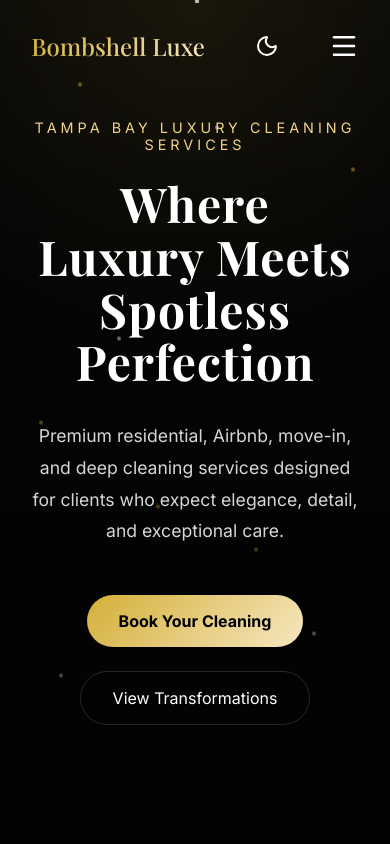
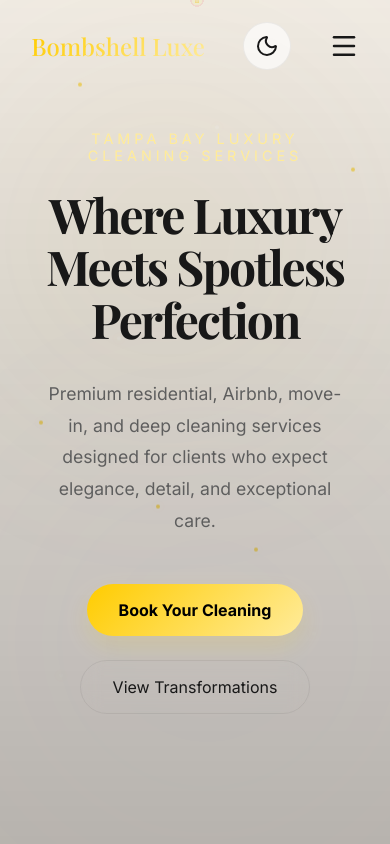
Before and after one commit to RodriguezRamiro/BombshellLuxeCleaning, a React (Vite) app: page / in a window 390 px wide. Shown: the top 844 px of the page. Built offline with nearby package versions, Linux system fonts and the light colour scheme.

Commit message:
audit pass to change color scheme..

```diff
--- a/src/styles/footer.css
+++ b/src/styles/footer.css
@@ -12,12 +12,14 @@
     background:
       linear-gradient(
         to top,
-        #050505,
-        #080808
+        var(--bg-secondary),
+        var(--bg-primary)
       );
 
     border-top:
-      1px solid rgba(255,255,255,0.06);
+      1px solid var(--glass-border);
+
+    isolation:isolate;
 
   }
 
@@ -36,7 +38,7 @@
     background:
       radial-gradient(
         circle,
-        rgba(212,175,55,0.12),
+        rgba(255,204,0,0.10),
         transparent 70%
       );
 
@@ -101,6 +103,8 @@
 
     color:var(--champagne);
 
+    font-weight:600;
+
   }
 
   .footer-links a{
@@ -156,13 +160,14 @@
     border-radius:50%;
 
     background:
-      rgba(255,255,255,0.05);
+      var(--glass-bg);
 
     border:
-      1px solid rgba(255,255,255,0.08);
+      1px solid var(--glass-border);
 
     transition:0.3s ease;
 
+    backdrop-filter:blur(14px);
   }
 
   .social-icons a:hover{
@@ -170,10 +175,10 @@
     transform:translateY(-5px);
 
     border:
-      1px solid rgba(212,175,55,0.3);
+      1px solid rgba(255,204,0,0.25);
 
     box-shadow:
-      0 0 20px rgba(212,175,55,0.15);
+      var(--shadow-gold);
 
   }
 
@@ -188,7 +193,7 @@
     padding-top:2rem;
 
     border-top:
-      1px solid rgba(255,255,255,0.06);
+      1px solid var(--glass-border);
 
     display:flex;
     justify-content:space-between;
--- a/src/styles/global.css
+++ b/src/styles/global.css
@@ -1,3 +1,5 @@
+/* //BomshellLuxeCleaning/src/styles/global.css */
+
 @import url('https://fonts.googleapis.com/css2?family=Playfair+Display:wght@500;700&family=Cormorant+Garamond:wght@400;600&family=Inter:wght@300;400;500;600;700&display=swap');
 
 @import './variables.css';
@@ -26,15 +28,22 @@ body{
   color:var(--text-primary);
   font-family:'Inter', sans-serif;
   overflow-x:hidden;
+  min-height:100vh;
 
   -webkit-font-smoothing:antialiased;
 
   text-rendering:optimizeLegibility;
+
+  transition:
+  background 0.35s ease,
+  color 0.35s ease;
 }
 
 h1,h2,h3,h4{
   font-family:'Playfair Display', serif;
   letter-spacing:1px;
+  font-weight:700;
+
 }
 
 a{
@@ -62,9 +71,29 @@ section{
   padding:6rem 8%;
   position:relative;
   scroll-margin-top:120px;
+  isolation:isolate;
 }
 
 img{
   max-width:100%;
   display:block;
 }
+
+::selection{
+
+  background:
+    rgba(255,204,0,0.25);
+
+  color:var(--text-primary);
+
+}
+
+@media(max-width:768px){
+
+  section{
+
+    padding:5rem 1.5rem;
+
+  }
+
+}
--- a/src/styles/hero.css
+++ b/src/styles/hero.css
@@ -12,10 +12,12 @@
 
     overflow:hidden;
 
+    position:relative;
+
     background:
       radial-gradient(
         circle at top,
-        rgba(212,175,55,0.12),
+        rgba(255,204,0,0.10)
         transparent 40%
       ),
       var(--bg-primary);
@@ -30,8 +32,8 @@
     background:
       linear-gradient(
         to bottom,
-        rgba(0,0,0,0.2),
-        rgba(0,0,0,0.7)
+        rgba(0,0,0,0.06),
+        rgba(0,0,0,0.28)
       );
 
   }
@@ -44,6 +46,8 @@
     max-width:850px;
 
     animation:fadeUp 1.2s ease;
+
+    padding-inline:1rem;
 
   }
 
@@ -68,6 +72,8 @@
     line-height:1.1;
 
     margin-bottom:2rem;
+
+    letter-spacing:-2px;
 
   }
 
@@ -114,6 +120,13 @@
 
     color:#000;
 
+    border:none;
+
+    cursor:pointer;
+
+    box-shadow:
+      0 10px 24px rgba(255,204,0,0.14);
+
     font-weight:700;
 
   }
@@ -130,7 +143,8 @@
 
     background:transparent;
 
-    border:1px solid rgba(255,255,255,0.15);
+    border:
+  1px solid var(--glass-border);
 
     color:var(--text-primary);
 
@@ -140,6 +154,6 @@
 
   .secondary-btn:hover{
 
-    background:rgba(255,255,255,0.05);
+    background:var(--glass-bg);
 
   }
--- a/src/styles/navbar.css
+++ b/src/styles/navbar.css
@@ -18,6 +18,8 @@
 
   transition:0.4s ease;
 
+  backdrop-filter:blur(0px);
+
 }
 
 .navbar.scrolled{
@@ -25,10 +27,16 @@
   backdrop-filter:blur(18px);
 
   background:
-    rgba(0,0,0,0.55);
+    color-mix(
+      in srgb,
+      var(--bg-primary) 82%,
+      transparent
+    );
 
-  border-bottom:
-    1px solid rgba(255,255,255,0.06);
+    border-bottom:
+      1px solid var(--glass-border);
+
+    box-shadow:var(--shadow-soft);
 
 }
 
@@ -105,6 +113,8 @@
 
   border-radius:999px;
 
+  border:none;
+
   background:
     var(--gradient-gold);
 
@@ -113,6 +123,11 @@
   font-weight:700;
 
   transition:0.3s ease;
+
+  cursor:pointer;
+
+  box-shadow:
+    0 8px 20px rgba(255,204,0,0.12);
 
 }
 
@@ -136,10 +151,10 @@
   align-items:center;
 
   background:
-    var(--card-bg);
+    var(--glass-bg);
 
   border:
-    1px solid var(--card-border);
+    1px solid var(--glass-border);
 
   color:var(--text-primary);
 
@@ -154,7 +169,7 @@
   transform:translateY(-2px);
 
   border:
-    1px solid rgba(212,175,55,0.25);
+    1px solid rgba(255,204,0,0.22);
 
   box-shadow:var(--shadow-gold);
 
@@ -166,7 +181,7 @@
 
   background:none;
 
-  color:white;
+  color:var(--text-primary);
 
   z-index:1001;
 
@@ -197,12 +212,16 @@
   border-radius:28px;
 
   background:
-    rgba(15,15,15,0.92);
+    color-mix(
+      in srgb,
+      var(--bg-secondary) 88%,
+      transparent
+    );
+
+  border:
+    1px solid var(--glass-border);
 
   backdrop-filter:blur(18px);
-
-  border:
-    1px solid rgba(255,255,255,0.08);
 
   display:flex;
   flex-direction:column;
@@ -240,6 +259,8 @@
 
   transition:0.3s ease;
 
+  font-weight:500;
+
 }
 
 .mobile-menu a:hover{
--- a/src/styles/particles.css
+++ b/src/styles/particles.css
@@ -16,16 +16,24 @@
     width:4px;
     height:4px;
 
-    background:rgba(255,255,255,0.7);
+    background:
+      rgba(255,250,242,0.65);
 
     border-radius:50%;
 
     animation:float 6s infinite ease-in-out;
 
+    filter:blur(0.5px);
+
+    box-shadow:
+      0 0 12px rgba(255,204,0,0.12);
+
+      will-change:transform;
+
   }
 
   .particles span:nth-child(odd){
-    background:rgba(212,175,55,0.7);
+    background:rgba(255,204,0,0.55);
   }
 
   .particles span:nth-child(1){ top:10%; left:20%; }
--- a/src/styles/promotions.css
+++ b/src/styles/promotions.css
@@ -5,8 +5,8 @@
   background:
     linear-gradient(
       to bottom,
-        #080808,
-        #111111
+      var(--bg-primary),
+      var(--bg-secondary)
     );
 
 }
@@ -31,10 +31,10 @@
     border-radius:30px;
 
     background:
-      rgba(255,255,255,0.04);
+      var(--glass-bg);
 
     border:
-      1px solid rgba(255,255,255,0.08);
+      1px solid var(--glass-border);
 
     backdrop-filter:blur(14px);
 
@@ -50,10 +50,10 @@
       translateY(-10px);
 
       border:
-      1px solid rgba(212,175,55,0.3);
+        1px solid rgba(255,204,0,0.25);
 
       box-shadow:
-      0 0 35px rgba(212,175,55,0.15);
+        var(--shadow-gold);
 
   }
 
@@ -92,7 +92,7 @@
     background:
       linear-gradient(
         to top,
-        rgba(0,0,0,0.75),
+        rgba(8,8,8,0.68)
         transparent
       );
 
@@ -107,6 +107,8 @@
   .promo-content h3{
 
     margin-bottom:1rem;
+
+    color:var(--text-primary);
 
     font-size:1.7rem;
 
@@ -128,7 +130,14 @@
 
     border-radius:999px;
 
+    border:none;
+
+    cursor:pointer;
+
     background:var(--gradient-gold);
+
+    box-shadow:
+      0 6px 18px rgba(255,204,0,0.15);
 
     color:#000;
 
--- a/src/styles/services.css
+++ b/src/styles/services.css
@@ -5,8 +5,8 @@
   background:
     linear-gradient(
       to bottom,
-        #080808,
-        #0f0f0f
+      var(--bg-primary),
+      var(--bg-secondary)
     );
 
 }
@@ -67,10 +67,10 @@
     overflow:hidden;
 
     background:
-      rgba(255,255,255,0.04);
+      var(--glass-bg);
 
     border:
-      1px solid rgba(255,255,255,0.08);
+      1px solid var(--glass-border);
 
     backdrop-filter:blur(16px);
 
@@ -91,7 +91,7 @@
     background:
       linear-gradient(
         135deg,
-        rgba(212,175,55,0.08),
+        rgba(255,204,0,0.08),
         transparent
       );
 
@@ -107,10 +107,10 @@
       translateY(-10px);
 
       border:
-      1px solid rgba(212,175,55,0.3);
+        1px solid rgba(255,204,0,0.25);
 
       box-shadow:
-      0 0 30px rgba(212,175,55,0.15);
+        var(--shadow-gold);
 
   }
 
@@ -134,7 +134,7 @@
     margin-bottom:2rem;
 
     background:
-      rgba(212,175,55,0.08);
+    rgba(255,204,0,0.08);
 
     color:var(--gold-primary);
 
@@ -153,12 +153,16 @@
 
     font-size:1.5rem;
 
+    color:var(--text-primary);
+
   }
 
   .service-card p{
 
     color:var(--text-secondary);
 
+    font-weight:600;
+
     line-height:1.8;
 
   }
--- a/src/styles/transformations.css
+++ b/src/styles/transformations.css
@@ -2,14 +2,14 @@
 
 .transformations-section{
 
-    background:
-      linear-gradient(
-        to bottom,
-        #0f0f0f,
-        #080808
-      );
+  background:
+    linear-gradient(
+      to bottom,
+      var(--bg-secondary),
+      var(--bg-primary)
+    );
 
-  }
+}
 
   .transformations-grid{
 
@@ -30,12 +30,24 @@
     overflow:hidden;
 
     background:
-      rgba(255,255,255,0.03);
+      var(--glass-bg);
 
     border:
-      1px solid rgba(255,255,255,0.06);
+      1px solid var(--glass-border);
 
     backdrop-filter:blur(12px);
+
+    box-shadow:var(--shadow-soft);
+
+    transition:0.35s ease;
+
+  }
+
+  .transformation-card:hover{
+
+    transform:translateY(-4px);
+
+    box-shadow:var(--shadow-gold);
 
   }
 
@@ -101,9 +113,9 @@
   .before{
 
     background:
-      rgba(0,0,0,0.6);
+      rgba(0,0,0,0.55);
 
-    color:#fff;
+    color:var(--soft-white);
 
   }
 
--- a/src/styles/variables.css
+++ b/src/styles/variables.css
@@ -1,21 +1,120 @@
 /* //BomshellLuxeCleaning/src/styles/variables.css */
-
 :root {
 
-    /* COLORS */
+  /* LIGHT MODE */
+
+  --bg-primary: #fffaf2;
+  --bg-secondary: #ffffff;
+
+  --bg-card:
+    rgba(255,255,255,0.72);
+
+  --soft-white: #fffaf2;
+
+  /* BRAND COLORS */
+
+  --bright-amber: #ffcc00;
+  --mustard: #ffde5c;
+  --light-gold: #ffeb99;
+
+  --bright-lavender: #a486d5;
+  --indigo-velvet: #54318c;
+
+  /* SEMANTIC COLORS */
+
+  --gold-primary:
+    var(--bright-amber);
+
+  --gold-soft:
+    var(--light-gold);
+
+  --lavender:
+    var(--bright-lavender);
+
+  --champagne:
+    #e7d3aa;
+
+  /* TEXT */
+
+  --text-primary: #181818;
+
+  --text-secondary: #5e5e5e;
+
+  --text-muted: #8c8c8c;
+
+  /* GRADIENTS */
+
+  --gradient-gold:
+    linear-gradient(
+      135deg,
+      var(--bright-amber),
+      var(--light-gold)
+    );
+
+  --gradient-dark:
+    linear-gradient(
+      180deg,
+      #ffffff,
+      #f6f2ea
+    );
+
+  /* SHADOWS */
+
+  --shadow-gold:
+    0 0 30px rgba(255,204,0,0.18);
+
+  --shadow-soft:
+    0 10px 40px rgba(0,0,0,0.08);
+
+  /* GLASS */
+
+  --glass-bg:
+    rgba(255,255,255,0.65);
+
+  --glass-border:
+    rgba(0,0,0,0.06);
+
+}
+
+[data-theme='dark'] {
 
   --bg-primary: #080808;
   --bg-secondary: #111111;
-    --bg-card: rgba(255,255,255,0.05);
 
-    --gold-primary: #d4af37;
-    --gold-soft: #f1d48b;
-    --champagne: #f6e7c1;
+  --bg-card:
+    rgba(255,255,255,0.05);
 
-    --lavender: #c8a2ff;
+  --soft-white: #fffaf2;
+
+  /* BRAND COLORS */
+
+  --bright-amber: #ffcc00;
+  --mustard: #ffde5c;
+  --light-gold: #ffeb99;
+
+  --bright-lavender: #a486d5;
+  --indigo-velvet: #54318c;
+
+  /* SEMANTIC COLORS */
+
+  --gold-primary:
+    var(--bright-amber);
+
+  --gold-soft:
+    var(--light-gold);
+
+  --lavender:
+    var(--bright-lavender);
+
+  --champagne:
+    #f6e7c1;
+
+  /* TEXT */
 
   --text-primary: #ffffff;
+
   --text-secondary: #d6d6d6;
+
   --text-muted: #9d9d9d;
 
   /* GRADIENTS */
@@ -23,8 +122,8 @@
   --gradient-gold:
     linear-gradient(
       135deg,
-        #d4af37,
-        #f6e7c1
+      var(--bright-amber),
+      var(--light-gold)
     );
 
   --gradient-dark:
@@ -37,7 +136,7 @@
   /* SHADOWS */
 
   --shadow-gold:
-      0 0 25px rgba(212,175,55,0.25);
+    0 0 25px rgba(255,204,0,0.22);
 
   --shadow-soft:
     0 10px 40px rgba(0,0,0,0.4);
```
Also changed, not shown: src/styles/contact.css (+36 -7 lines), src/styles/testimonials.css (+18 -16 lines). Lines whose indentation alone changed are shown as unchanged.
